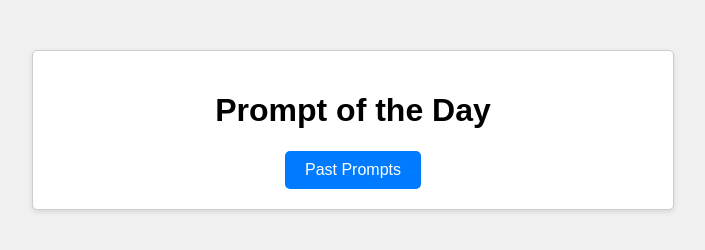
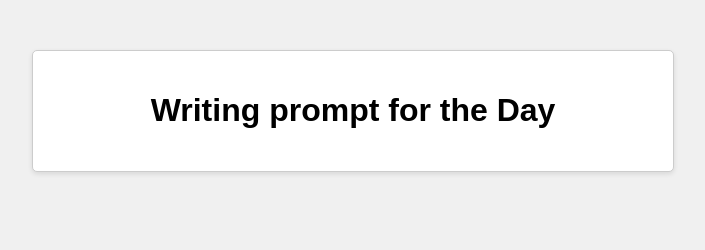
Before and after one commit to rack51/prompts, a plain HTML site: page index.html in a window 1280 px wide. Shown: the whole page, without its empty margins (287-992 px from the left). Drawn offline with Linux system fonts and the light colour scheme.

Commit message:
Update index.html

```diff
--- a/index.html
+++ b/index.html
@@ -6,9 +6,8 @@
 </head>
 <body>
   <div class="container">
-    <h1>Prompt of the Day</h1>
+    <h1>Writing prompt for the Day</h1>
     <div id="prompt-text"></div>
-    <button id="previous-prompt">Past Prompts</button>
   </div>
   <script src="scripts.js"></script>
 </body>
```
